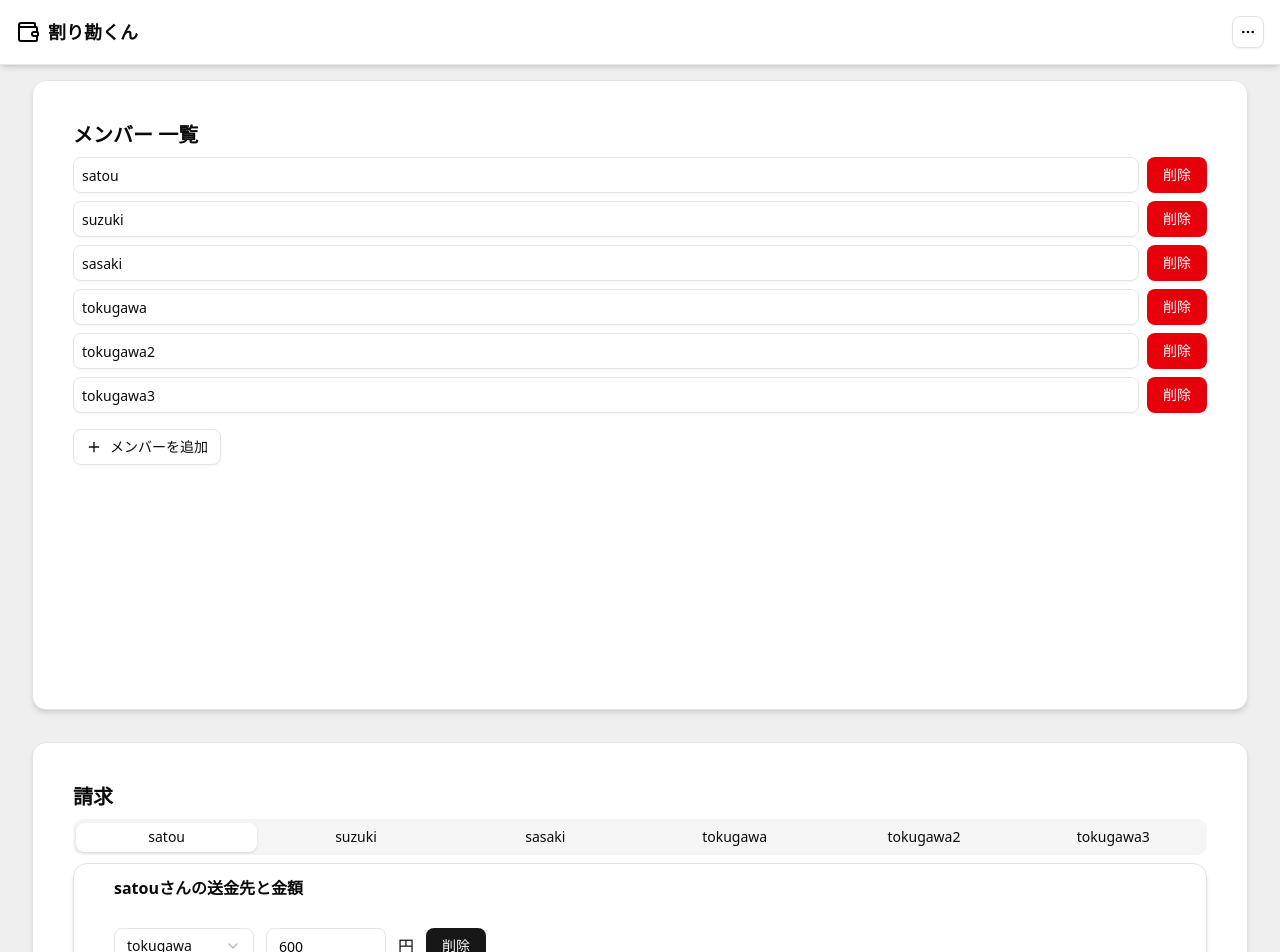
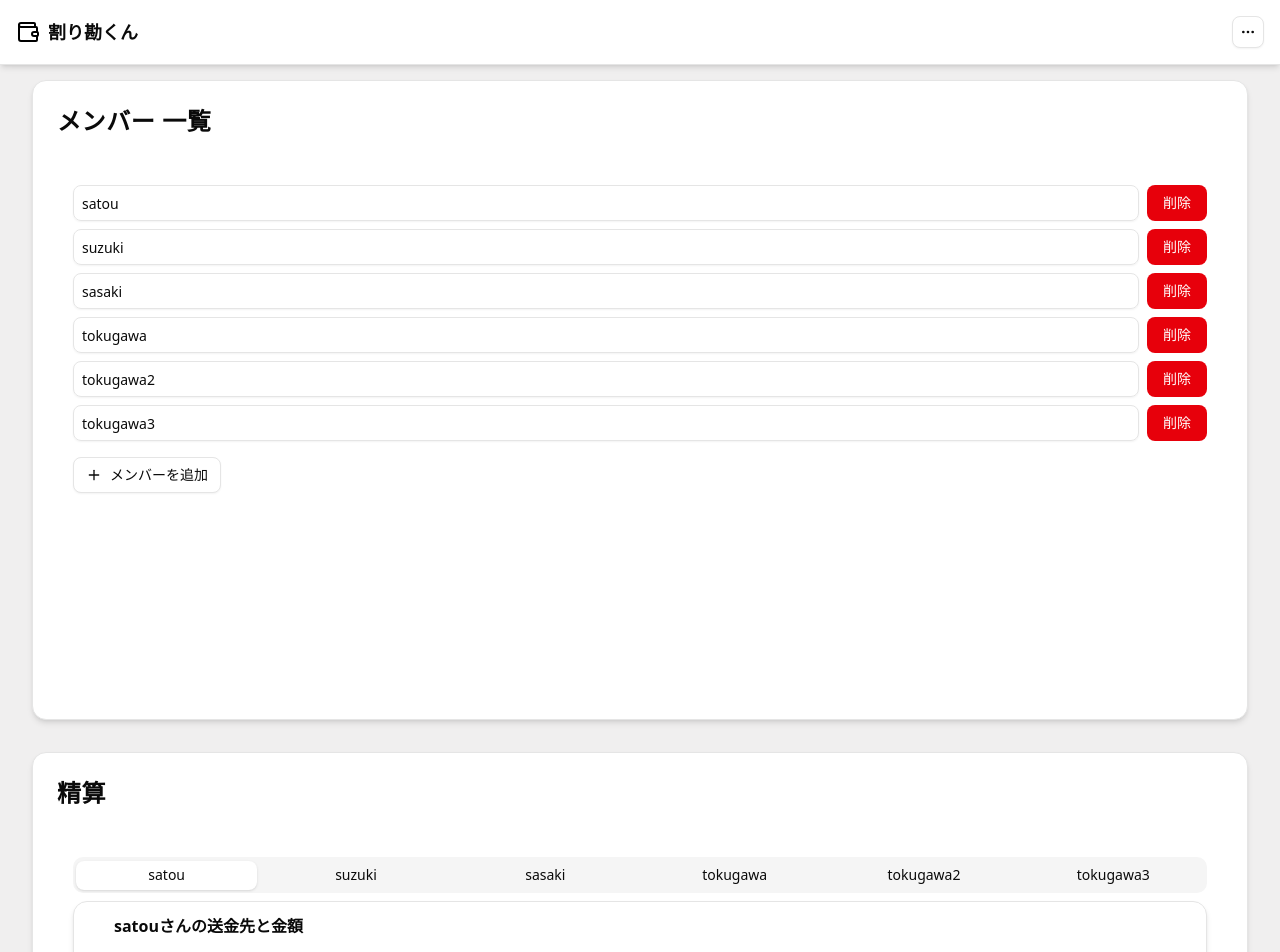
Before and after one commit to u-hossy/project-experiment, a React (Vite) app in the folder frontend/: page / in a window 1280 px wide. Shown: the top 952 px of the page. Built offline with nearby package versions, Linux system fonts and the light colour scheme; data requests are answered from the project's data file.

Commit message:
frontend:カードに微調整を加えた

```diff
--- a/frontend/src/App.tsx
+++ b/frontend/src/App.tsx
@@ -16,13 +16,15 @@ function App() {
       }}
     >
       <Header />
-      <CardWrapper>
+      <CardWrapper title="メンバー 一覧">
         <MemberList />
       </CardWrapper>
-      <CardWrapper>
+      <CardWrapper title="精算">
         <BillingTabList />
       </CardWrapper>
-      <PaymentNetwork debts={datas} />
+      <CardWrapper title="ネットワークグラフ">
+        <PaymentNetwork debts={datas} />
+      </CardWrapper>
     </div>
   );
 }
--- a/frontend/src/components/BillingTabList.tsx
+++ b/frontend/src/components/BillingTabList.tsx
@@ -24,7 +24,6 @@ export default function BillingTabList() {
     <></>
   ) : (
     <div className="p-4">
-      <h2 className="mb-2 font-semibold text-xl">請求</h2>
       <Tabs defaultValue={`p${people[0].id}`} className="w-full">
         <TabsList className="flex w-full justify-start gap-2 overflow-x-auto whitespace-nowrap">
           {people
--- a/frontend/src/components/CardWrapper.tsx
+++ b/frontend/src/components/CardWrapper.tsx
@@ -1,13 +1,23 @@
-import { Card, CardContent } from "@/components/ui/card";
+import {
+    Card,
+    CardContent,
+    CardHeader,
+    CardTitle
+} from "@/components/ui/card";
 
-export default function CardWrapper({
-  children,
-}: {
-  children: React.ReactNode;
-}) {
+
+type CardWrapperProps = {
+    title: string;
+    children: React.ReactNode;
+};
+
+export default function CardWrapper({ title, children } : CardWrapperProps ) {
   return (
-    <Card className="mx-8 mb-8 h-[630px] overflow-y-auto shadow-md">
-      <CardContent>{children}</CardContent>
+    <Card className="mx-8 mb-8 h-[640px] overflow-y-auto shadow-md">
+        <CardHeader>
+            <CardTitle className="text-2xl font-bold tracking-wide">{title}</CardTitle>
+        </CardHeader>
+        <CardContent>{children}</CardContent>
     </Card>
   );
 }
--- a/frontend/src/components/MemberList.tsx
+++ b/frontend/src/components/MemberList.tsx
@@ -78,8 +78,6 @@ export default function MemberList() {
 
   return (
     <div className="p-4">
-      <h2 className="mb-2 font-semibold text-xl">メンバー 一覧</h2>
-
       {members.map((member, index) => (
         <div key={index} className="mb-2 flex items-center gap-2">
           <Input
```
